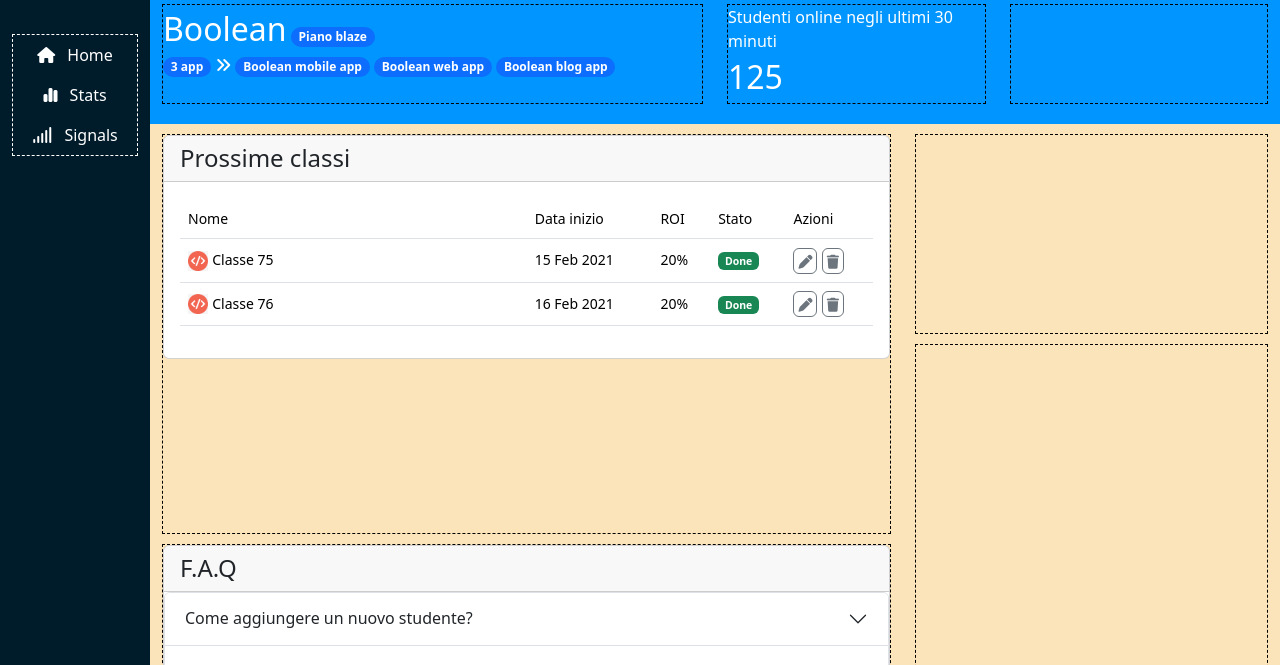
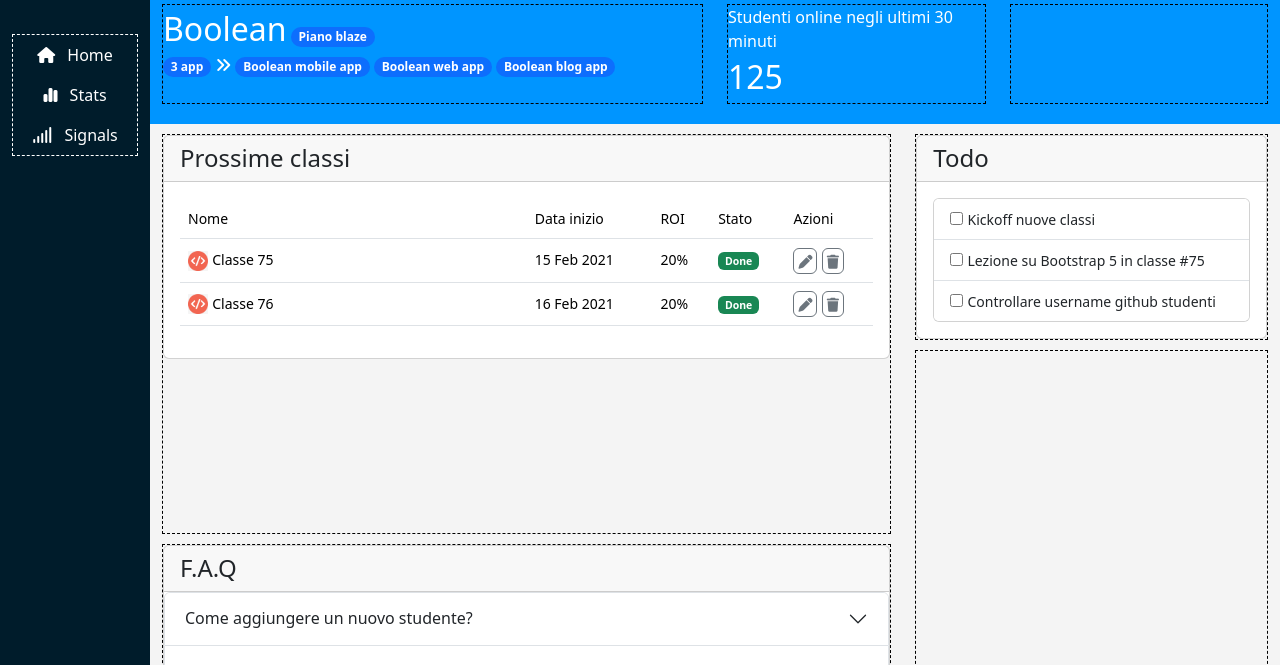
Before and after one commit to S-Lombardi/html-css-bootstrap-dashboard, a plain HTML site: page index.html in a window 1280 px wide. Shown: the part 66-731 px from the top of the page. Drawn offline with nearby package versions, Linux system fonts and the light colour scheme.

Commit message:
Inserita checklist nella sezione todo e modificato colore di sfondo del main_content

```diff
--- a/css/style.css
+++ b/css/style.css
@@ -86,7 +86,7 @@
     position: absolute;
     top: 0;
     right: 0;
-    background-color: rgb(251, 227, 186);
+    background-color: rgb(244, 244, 244);
     padding-top: 50px;
 }
 
--- a/index.html
+++ b/index.html
@@ -333,33 +333,43 @@
                                     </div>
                                   </div>
                                 </div>
-                              </div>
+                            </div>
+                        </div>
+                    </div>
+                    <!--FINE FAQ -->
 
+                </div>
+                <!-- COLS RIGHT -->
+                <div class="col-12 col-md-4">
+                    <!-- TODO -->
+                    <div class="todo">
+                        <div class="card">
+                            <div class="card-header h4">
+                              Todo
+                            </div>
+                            <div class="card m-3">
+                                <ul class="list-group list-group-flush">
+                                    <li class="list-group-item">
+                                        <input type="checkbox" id="check1" class>
+                                        <label for="check1"><small>Kickoff nuove classi</small></label>
+                                    </li>
+                                    <li class="list-group-item">
+                                        <input type="checkbox" id="check2">
+                                        <label for="check2"><small>Lezione su Bootstrap 5 in classe #75</small></label>
+                                    </li>
+                                    <li class="list-group-item">
+                                        <input type="checkbox" id="check2">
+                                        <label for="check2"><small>Controllare username github studenti</small></label>
+                                    </li>
+                                </ul>
 
-
-
-
-
-
-
-
-
+                            </div>
                         </div>
 
 
 
 
 
-
-
-
-                    </div>
-
-                </div>
-                <!-- COLS RIGHT -->
-                <div class="col-12 col-md-4">
-                    <!-- TODO -->
-                    <div class="todo">
 
 
                     </div>
```
